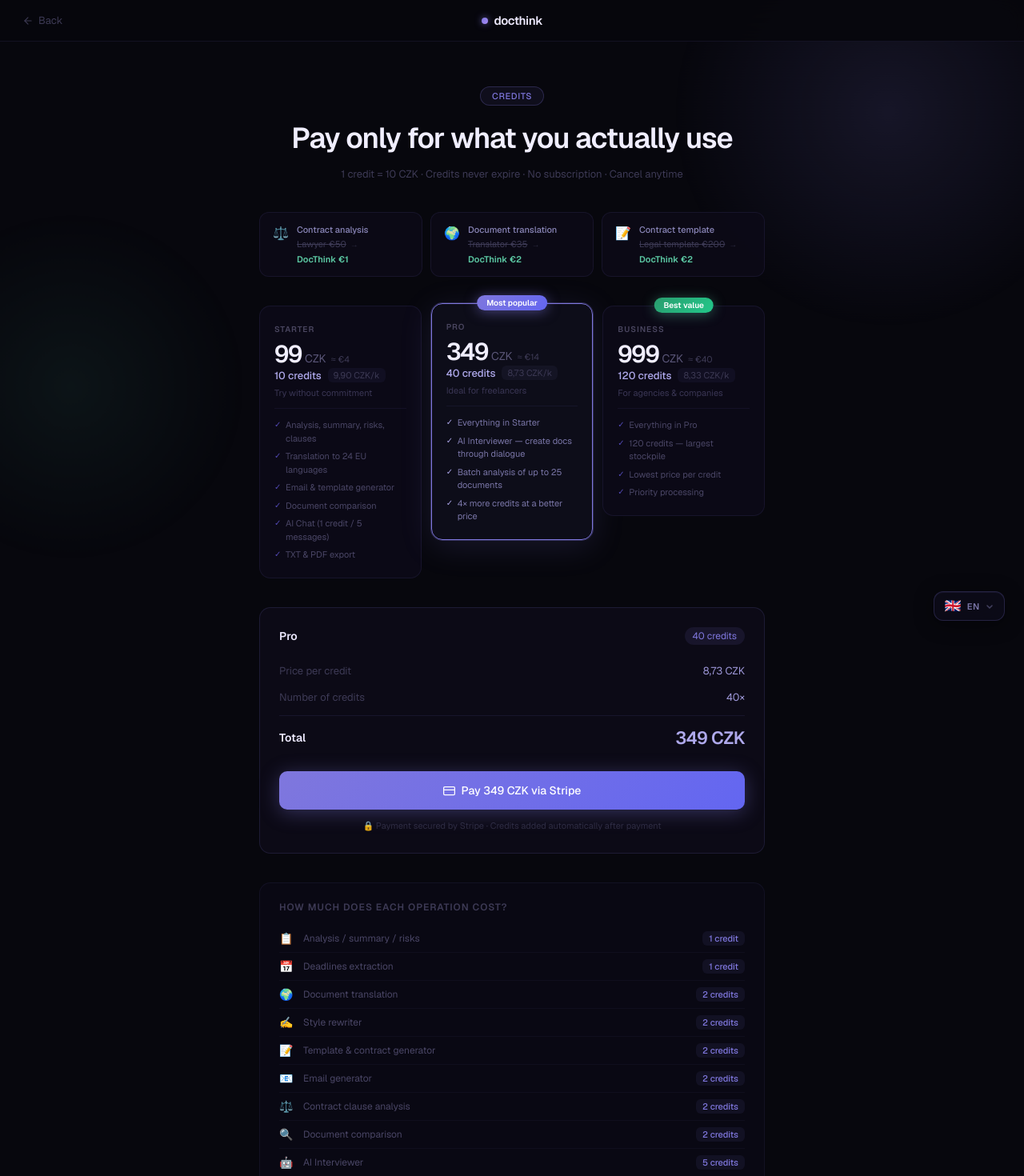
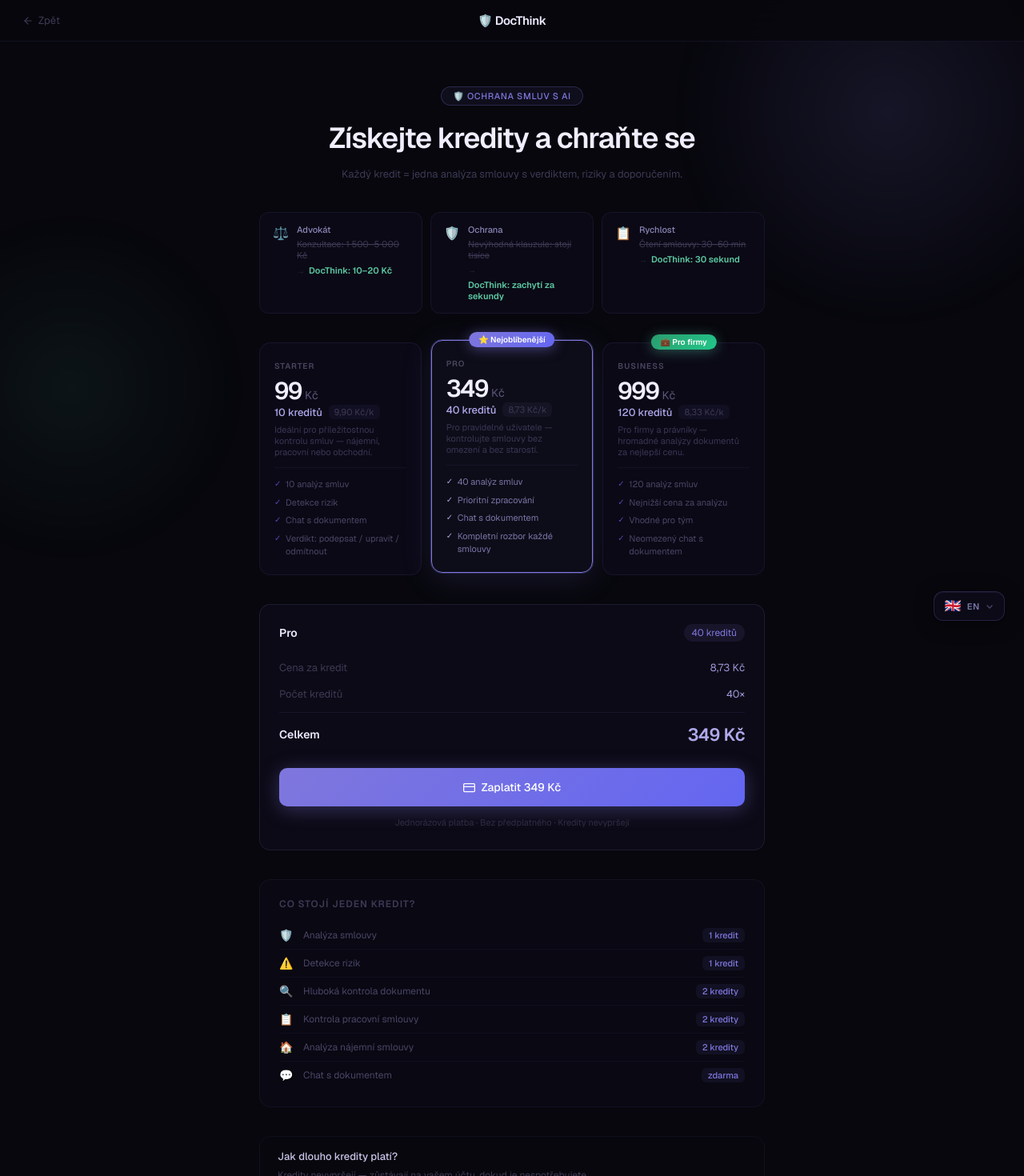
Before and after one commit to MikelFX/docmodelfinal, a Next.js app: page /koupit in a window 1280 px wide. Shown: the top 1470 px of the page at 80% size. Built offline with nearby package versions, Linux system fonts and the light colour scheme.

Commit message:
rebrand: DocThink naming + koupit page updated

```diff
--- a/app/koupit/page.tsx
+++ b/app/koupit/page.tsx
@@ -3,9 +3,6 @@
 import { useState, useEffect } from 'react'
 import { useRouter } from 'next/navigation'
 import styles from './page.module.css'
-import { useLanguage } from '@/contexts/LanguageContext'
-
-const PLAN_IDS = ['starter', 'pro', 'team'] as const
 
 const PLANS = [
   { id: 'starter', credits: 10, price: 99, perCredit: '9,90', eur: '€4' },
@@ -14,28 +11,45 @@
 ]
 
 const CREDIT_COSTS = [
-  { icon: '📋', credits: 1 },
-  { icon: '📅', credits: 1 },
-  { icon: '🌍', credits: 2 },
-  { icon: '✍️', credits: 2 },
-  { icon: '📝', credits: 2 },
-  { icon: '📧', credits: 2 },
-  { icon: '⚖️', credits: 2 },
-  { icon: '🔍', credits: 2 },
-  { icon: '🤖', credits: 5 },
-  { icon: '✨', credits: null },
+  { icon: '🛡️', label: 'Analýza smlouvy', credits: 1 },
+  { icon: '⚠️', label: 'Detekce rizik', credits: 1 },
+  { icon: '🔍', label: 'Hluboká kontrola dokumentu', credits: 2 },
+  { icon: '📋', label: 'Kontrola pracovní smlouvy', credits: 2 },
+  { icon: '🏠', label: 'Analýza nájemní smlouvy', credits: 2 },
+  { icon: '💬', label: 'Chat s dokumentem', credits: null },
 ]
 
-const VALUE_ICONS = ['⚖️', '🌍', '📝']
+const VALUE_ITEMS = [
+  { icon: '⚖️', label: 'Advokát', doc: 'Konzultace', alt: '1 500–5 000 Kč', you: '10–20 Kč' },
+  { icon: '🛡️', label: 'Ochrana', doc: 'Nevýhodná klauzule', alt: 'stojí tisíce', you: 'zachytí za sekundy' },
+  { icon: '📋', label: 'Rychlost', doc: 'Čtení smlouvy', alt: '30–60 min', you: '30 sekund' },
+]
+
+const PLAN_TAGS = [null, '⭐ Nejoblíbenější', '💼 Pro firmy']
+const PLAN_NAMES = ['Starter', 'Pro', 'Business']
+const PLAN_DESCS = [
+  'Ideální pro příležitostnou kontrolu smluv — nájemní, pracovní nebo obchodní.',
+  'Pro pravidelné uživatele — kontrolujte smlouvy bez omezení a bez starostí.',
+  'Pro firmy a právníky — hromadné analýzy dokumentů za nejlepší cenu.',
+]
+const PLAN_FEATURES = [
+  ['10 analýz smluv', 'Detekce rizik', 'Chat s dokumentem', 'Verdikt: podepsat / upravit / odmítnout'],
+  ['40 analýz smluv', 'Prioritní zpracování', 'Chat s dokumentem', 'Kompletní rozbor každé smlouvy'],
+  ['120 analýz smluv', 'Nejnižší cena za analýzu', 'Vhodné pro tým', 'Neomezený chat s dokumentem'],
+]
+
+function creditLabel(n: number | null) {
+  if (n === null) return 'zdarma'
+  if (n === 1) return '1 kredit'
+  if (n >= 2 && n <= 4) return `${n} kredity`
+  return `${n} kreditů`
+}
 
 export default function KoupitPage() {
   const [selected, setSelected] = useState('pro')
   const [loading, setLoading] = useState(false)
   const [error, setError] = useState('')
   const router = useRouter()
-  const { t, lang } = useLanguage()
-  const k = t.koupit
-  const currency = (lang === 'cs' || lang === 'sk') ? 'Kč' : 'CZK'
 
   useEffect(() => {
     const els = document.querySelectorAll('[data-anim]')
@@ -53,7 +67,7 @@
       obs.observe(el)
     })
     return () => obs.disconnect()
-  }, [lang])
+  }, [])
 
   async function handleBuy() {
     setLoading(true)
@@ -68,12 +82,13 @@
       if (data.error) throw new Error(data.error)
       window.location.href = data.url
     } catch (err: any) {
-      setError(err.message || 'Payment failed. Please try again.')
+      setError(err.message || 'Platba selhala. Zkuste to prosím znovu.')
       setLoading(false)
     }
   }
 
   const plan = PLANS.find(p => p.id === selected)!
+  const planIdx = PLANS.findIndex(p => p.id === selected)
 
   return (
     <div className={styles.wrap}>
@@ -84,9 +99,9 @@
           <svg width="14" height="14" viewBox="0 0 24 24" fill="none" stroke="currentColor" strokeWidth="2" strokeLinecap="round">
             <line x1="19" y1="12" x2="5" y2="12"/><polyline points="12 19 5 12 12 5"/>
           </svg>
-          {k.back}
+          Zpět
         </button>
-        <div className={styles.logo}><div className={styles.logoDot} />docthink</div>
+        <div className={styles.logo}>🛡️ DocThink</div>
         <div style={{ width: 80 }} />
       </nav>
 
@@ -94,22 +109,22 @@
 
         {/* HEADER */}
         <div className={`${styles.header} ${styles.animate}`} data-anim>
-          <div className={styles.headerBadge}>{k.badge}</div>
-          <h1 className={styles.title}>{k.title}</h1>
-          <p className={styles.sub}>{k.sub}</p>
+          <div className={styles.headerBadge}>🛡️ Ochrana smluv s AI</div>
+          <h1 className={styles.title}>Získejte kredity a chraňte se</h1>
+          <p className={styles.sub}>Každý kredit = jedna analýza smlouvy s verdiktem, riziky a doporučením.</p>
         </div>
 
         {/* VALUE BAR */}
         <div className={`${styles.valueBar} ${styles.animate}`} data-anim>
-          {k.valueItems.map((v, i) => (
+          {VALUE_ITEMS.map((v, i) => (
             <div key={i} className={styles.valueItem}>
-              <span className={styles.valueIcon}>{VALUE_ICONS[i]}</span>
+              <span className={styles.valueIcon}>{v.icon}</span>
               <div className={styles.valueText}>
                 <span className={styles.valueLabel}>{v.label}</span>
                 <div className={styles.valuePrices}>
-                  <span className={styles.valueAlt}>{v.doc} {v.alt}</span>
+                  <span className={styles.valueAlt}>{v.doc}: {v.alt}</span>
                   <span className={styles.valueSep}>→</span>
-                  <span className={styles.valueYou}>DocThink {v.you}</span>
+                  <span className={styles.valueYou}>DocThink: {v.you}</span>
                 </div>
               </div>
             </div>
@@ -118,59 +133,55 @@
 
         {/* PLANS */}
         <div className={`${styles.plans} ${styles.animate}`} data-anim>
-          {PLANS.map((p, i) => {
-            const tag = i === 1 ? k.planTag1 : i === 2 ? k.planTag2 : null
-            return (
+          {PLANS.map((p, i) => (
             <button
               key={p.id}
               className={`${styles.plan} ${selected === p.id ? styles.planActive : ''} ${i === 1 ? styles.planFeatured : ''}`}
               onClick={() => setSelected(p.id)}
             >
-                {tag && (
+              {PLAN_TAGS[i] && (
                 <div className={`${styles.planTag} ${i === 2 ? styles.planTagGreen : ''}`}>
-                    {tag}
+                  {PLAN_TAGS[i]}
                 </div>
               )}
-                <div className={styles.planName}>{p.id === 'team' ? 'Business' : p.id.charAt(0).toUpperCase() + p.id.slice(1)}</div>
+              <div className={styles.planName}>{PLAN_NAMES[i]}</div>
               <div className={styles.planPriceRow}>
                 <span className={styles.planAmount}>{p.price}</span>
-                  <span className={styles.planCurrency}>{currency}</span>
-                  {currency !== 'Kč' && <span className={styles.planEur}>≈ {p.eur}</span>}
+                <span className={styles.planCurrency}>Kč</span>
               </div>
               <div className={styles.planCreditsRow}>
-                  <span className={styles.planCredits}>{p.credits} {t.credit(p.credits)}</span>
-                  <span className={styles.planPerCredit}>{p.perCredit} {currency}/k</span>
+                <span className={styles.planCredits}>{creditLabel(p.credits)}</span>
+                <span className={styles.planPerCredit}>{p.perCredit} Kč/k</span>
               </div>
-                <p className={styles.planDesc}>{k.planDescs[i]}</p>
+              <p className={styles.planDesc}>{PLAN_DESCS[i]}</p>
               <ul className={styles.planFeatures}>
-                  {k.planFeatures[i].map((f, j) => (
+                {PLAN_FEATURES[i].map((f, j) => (
                   <li key={j} className={styles.planFeatureItem}>{f}</li>
                 ))}
               </ul>
             </button>
-            )
-          })}
+          ))}
         </div>
 
         {/* CHECKOUT SUMMARY */}
         <div className={`${styles.summary} ${styles.animate}`} data-anim>
           <div className={styles.summaryHeader}>
-            <span className={styles.summaryPlanName}>{plan.id === 'team' ? 'Business' : plan.id.charAt(0).toUpperCase() + plan.id.slice(1)}</span>
-            <span className={styles.summaryCredits}>{plan.credits} {t.credit(plan.credits)}</span>
+            <span className={styles.summaryPlanName}>{PLAN_NAMES[planIdx]}</span>
+            <span className={styles.summaryCredits}>{creditLabel(plan.credits)}</span>
           </div>
           <div className={styles.summaryBody}>
             <div className={styles.summaryRow}>
-              <span className={styles.summaryLabel}>{k.priceLabel}</span>
-              <span className={styles.summaryVal}>{plan.perCredit} {currency}</span>
+              <span className={styles.summaryLabel}>Cena za kredit</span>
+              <span className={styles.summaryVal}>{plan.perCredit} Kč</span>
             </div>
             <div className={styles.summaryRow}>
-              <span className={styles.summaryLabel}>{k.countLabel}</span>
+              <span className={styles.summaryLabel}>Počet kreditů</span>
               <span className={styles.summaryVal}>{plan.credits}×</span>
             </div>
             <div className={styles.summaryDivider} />
             <div className={styles.summaryRow}>
-              <span className={styles.summaryTotal}>{k.totalLabel}</span>
-              <span className={styles.summaryTotalVal}>{plan.price} {currency}</span>
+              <span className={styles.summaryTotal}>Celkem</span>
+              <span className={styles.summaryTotalVal}>{plan.price} Kč</span>
             </div>
           </div>
 
@@ -184,26 +195,22 @@
                 <svg width="15" height="15" viewBox="0 0 24 24" fill="none" stroke="currentColor" strokeWidth="2" strokeLinecap="round">
                   <rect x="1" y="4" width="22" height="16" rx="2"/><line x1="1" y1="10" x2="23" y2="10"/>
                 </svg>
-                {k.payBtnPrefix} {plan.price} {k.payBtnSuffix}
+                Zaplatit {plan.price} Kč
               </>
             )}
           </button>
-          <p className={styles.legal}>{k.legal}</p>
+          <p className={styles.legal}>Jednorázová platba · Bez předplatného · Kredity nevypršejí</p>
         </div>
 
         {/* CREDIT COSTS TABLE */}
         <div className={`${styles.creditGuide} ${styles.animate}`} data-anim>
-          <div className={styles.creditGuideTitle}>{k.guideTitle}</div>
+          <div className={styles.creditGuideTitle}>Co stojí jeden kredit?</div>
           <div className={styles.creditGuideGrid}>
             {CREDIT_COSTS.map((c, i) => (
               <div key={i} className={styles.creditGuideRow}>
                 <span className={styles.creditGuideIcon}>{c.icon}</span>
-                <span className={styles.creditGuideLabel}>{k.guideLabels[i]}</span>
-                <span className={styles.creditGuideCost}>
-                  {c.credits !== null
-                    ? `${c.credits} ${t.credit(c.credits)}`
-                    : k.guideChatCredits}
-                </span>
+                <span className={styles.creditGuideLabel}>{c.label}</span>
+                <span className={styles.creditGuideCost}>{creditLabel(c.credits)}</span>
               </div>
             ))}
           </div>
@@ -211,7 +218,12 @@
 
         {/* FAQ */}
         <div className={`${styles.faq} ${styles.animate}`} data-anim>
-          {k.faq.map((item, i) => (
+          {[
+            { q: 'Jak dlouho kredity platí?', a: 'Kredity nevypršejí — zůstávají na vašem účtu, dokud je nespotřebujete.' },
+            { q: 'Co přesně dostanu za jeden kredit?', a: 'Kompletní analýzu smlouvy: verdikt (podepsat / upravit / odmítnout), seznam rizik, chybějící klauzule a doporučení. Plus chat s dokumentem zdarma.' },
+            { q: 'Je platba bezpečná?', a: 'Platby zpracovává Stripe — světový standard pro online platby. Vaše karta ani údaje nejsou ukládány na našich serverech.' },
+            { q: 'Mohu dostat fakturu?', a: 'Ano, po platbě Stripe automaticky pošle potvrzení na váš email. Pro fakturu s IČ nás kontaktujte.' },
+          ].map((item, i) => (
             <div key={i} className={styles.faqItem}>
               <div className={styles.faqQ}>{item.q}</div>
               <div className={styles.faqA}>{item.a}</div>
--- a/app/layout.tsx
+++ b/app/layout.tsx
@@ -8,13 +8,13 @@
 const geist = Geist({ subsets: ['latin'] })
 
 export const metadata: Metadata = {
-  title: 'DocGuard — Chráním tě před špatnou smlouvou',
+  title: 'DocThink — Chráním tě před špatnou smlouvou',
   description: 'Nahraj smlouvu, AI analyzuje rizika za 10 sekund. Verdikt: podepsat / upravit / odmítnout.',
   manifest: '/manifest.json',
   appleWebApp: {
     capable: true,
     statusBarStyle: 'black-translucent',
-    title: 'DocGuard',
+    title: 'DocThink',
   },
 }
 
@@ -34,7 +34,7 @@
           <meta name="mobile-web-app-capable" content="yes" />
           <meta name="apple-mobile-web-app-capable" content="yes" />
           <meta name="apple-mobile-web-app-status-bar-style" content="black-translucent" />
-          <meta name="apple-mobile-web-app-title" content="DocGuard" />
+          <meta name="apple-mobile-web-app-title" content="DocThink" />
         </head>
         <body className={geist.className}>
           <LanguageProvider>
--- a/components/DocGuard.tsx
+++ b/components/DocGuard.tsx
@@ -348,7 +348,7 @@
       <nav className={styles.nav}>
         <div className={styles.navLogo}>
           <span className={styles.navLogoIcon}>🛡️</span>
-          <span className={styles.navLogoText}>DocGuard</span>
+          <span className={styles.navLogoText}>DocThink</span>
         </div>
         <div className={styles.navRight}>
           {isSignedIn && credits !== null && (
@@ -598,7 +598,7 @@
         <div className={styles.paywallOverlay} onClick={() => setShowPaywall(false)}>
           <div className={styles.paywallModal} onClick={e => e.stopPropagation()}>
             <div className={styles.paywallShield}>🛡️</div>
-            <h2 className={styles.paywallTitle}>Líbí se ti DocGuard?</h2>
+            <h2 className={styles.paywallTitle}>Líbí se ti DocThink?</h2>
             <p className={styles.paywallSub}>
               Využil jsi {FREE_LIMIT} bezplatné analýzy. Zaregistruj se zdarma a pokračuj dál.
             </p>
```
Also changed, not shown: public/manifest.json. Lines whose indentation alone changed are shown as unchanged.
